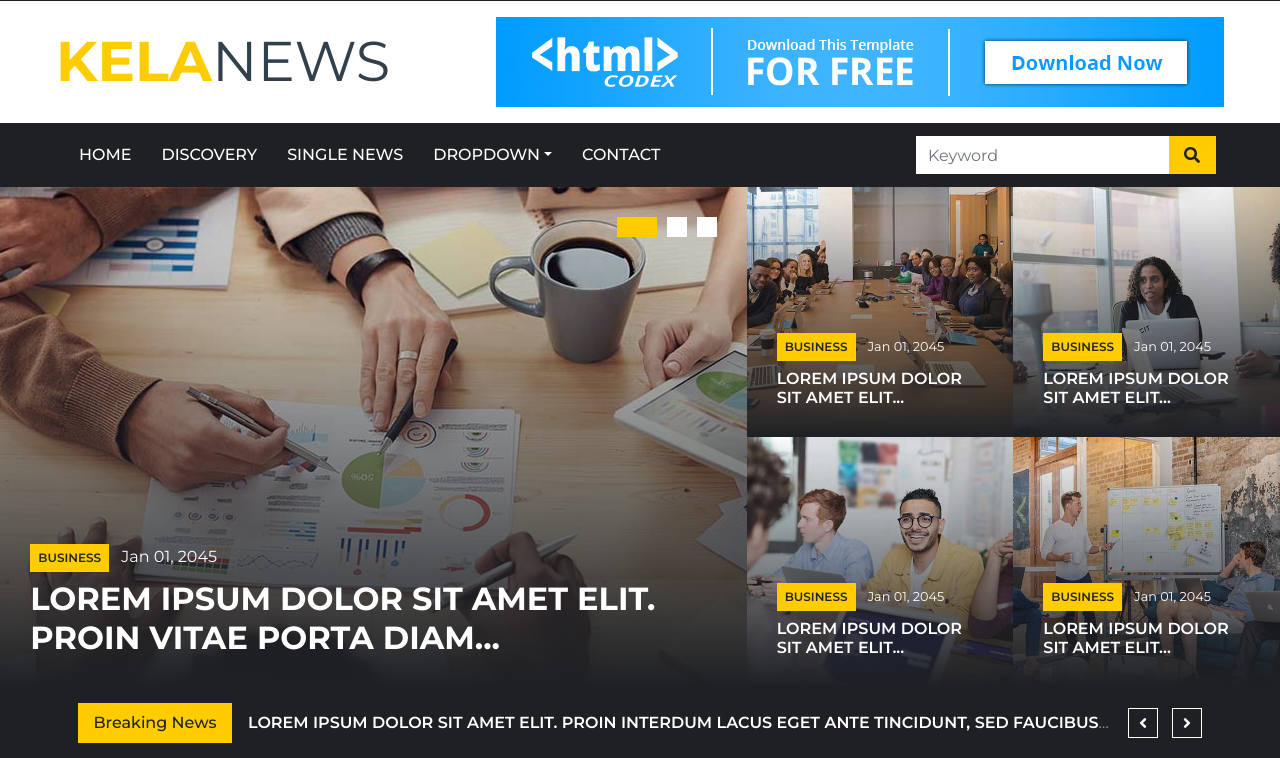
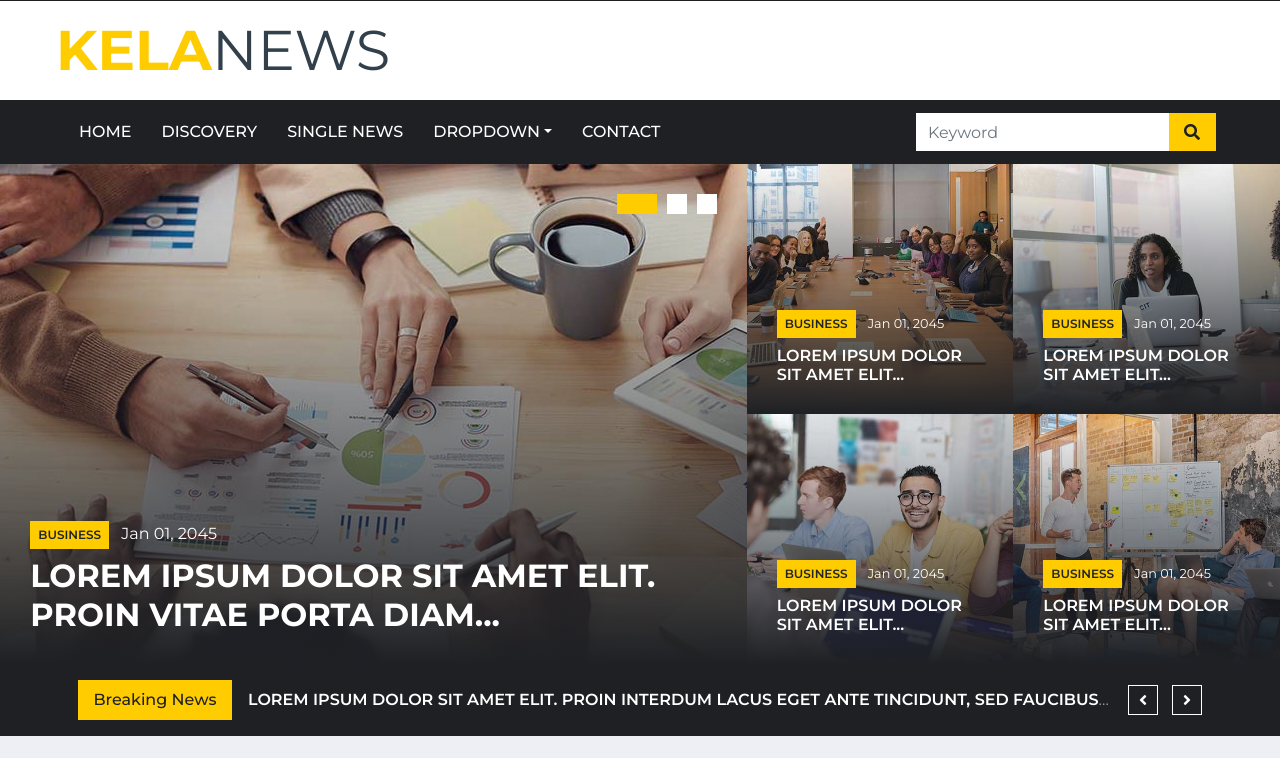
Before and after one commit to Ruphasa/BDL_Kel4, a PHP site: page / in a window 1280 px wide. Shown: the part 39-797 px from the top of the page. Run offline with PHP 8.4, Linux system fonts and the light colour scheme.

Commit message:
FIX : ADS

```diff
--- a/Layouts/header.php
+++ b/Layouts/header.php
@@ -51,7 +51,6 @@
             </a>
         </div>
         <div class="col-lg-8 text-center text-lg-right">
-            <a href="https://htmlcodex.com"><img class="img-fluid" src="img/ads-728x90.png" alt=""></a>
         </div>
     </div>
 </div>
```
